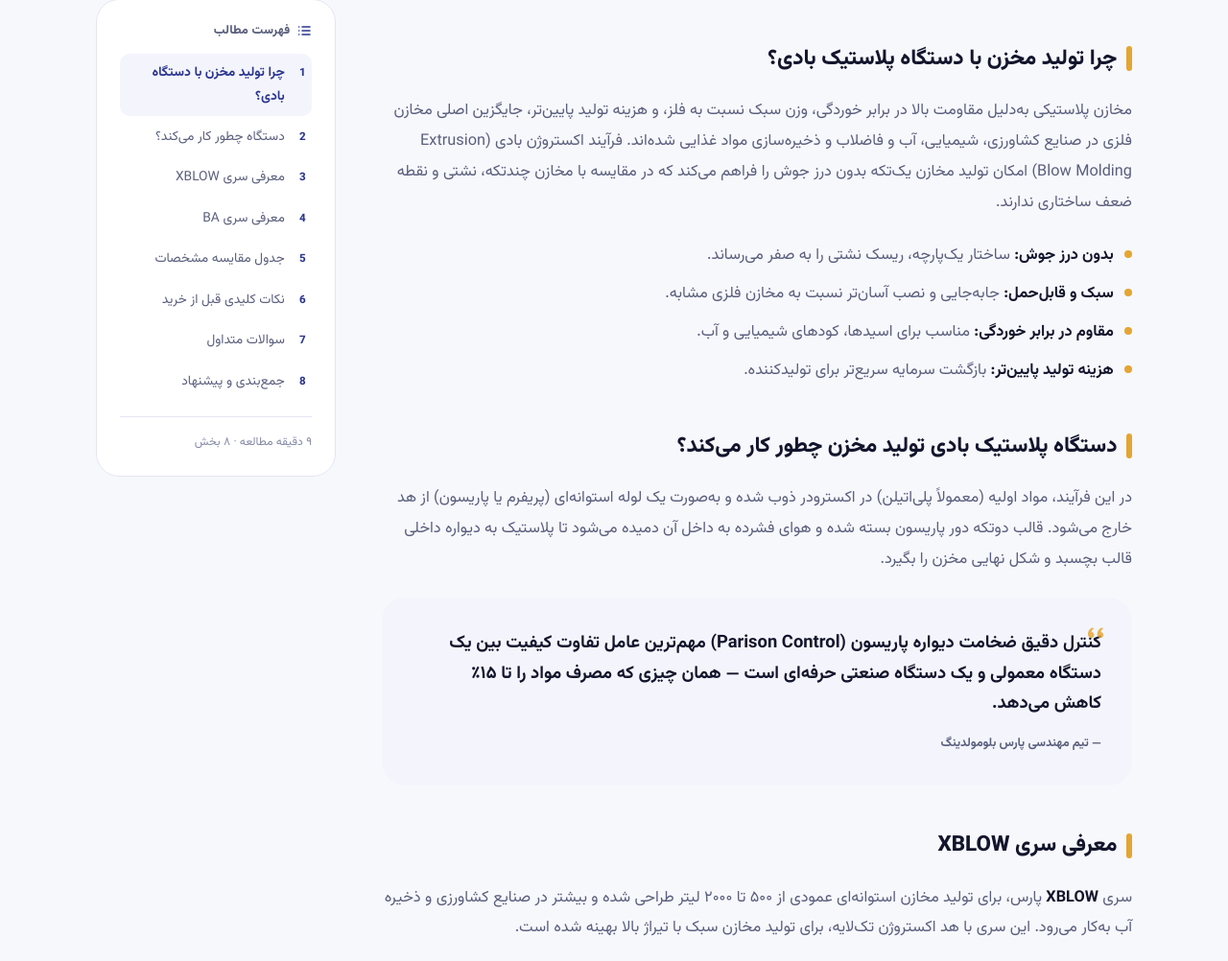
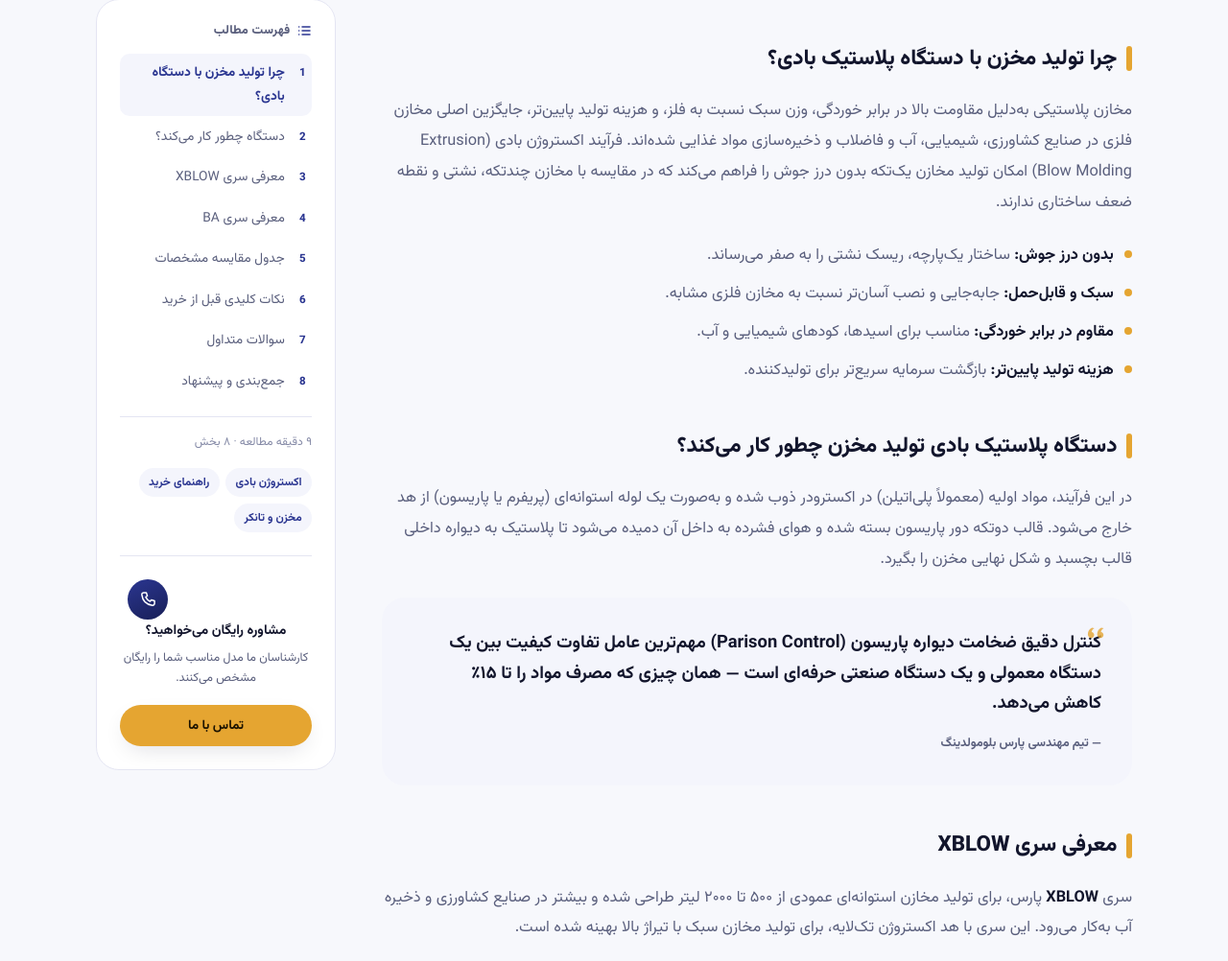
Before and after one commit to yasharomranie/Parsbm, a PHP site: page /post.html in a window 1280 px wide. Shown: the part 1189-2191 px from the top of the page at 96% size. Run offline with PHP 8.4, Linux system fonts and the light colour scheme.

Commit message:
Fill the empty space below the TOC sidebar with real content
The sticky table-of-contents card left a bare gap below it once the
main article content ran past the (shorter) TOC list. Added two small
real-content widgets instead of leaving it blank: category tag pills
and a compact 'free consultation' contact card - both common, useful
sidebar patterns for a guide article rather than placeholder filler.

Fixed a CSS bleed while doing it: the numbered-list counter styling
was scoped to '.toc a' (any link inside the sidebar), so it leaked a
stray digit onto the new tag pills too. Scoped it to '.toc ol a'.

Co-Authored-By: Claude Sonnet 5 <noreply@anthropic.com>
Claude-Session: https://claude.ai/code/session_01YNgc93h2V9EGLYMNNPx4SE

```diff
--- a/assets/css/style.css
+++ b/assets/css/style.css
@@ -1449,22 +1449,52 @@ h1, h2, h3, h4 { font-weight: 700; line-height: 1.32; }
 .toc h2 svg { width: 16px; height: 16px; color: var(--color-primary); }
 .toc ol { display: flex; flex-direction: column; gap: 0.15rem; counter-reset: toc; }
 .toc li { counter-increment: toc; }
-.toc a {
+/* Scoped to .toc ol a (not the broader .toc a) so the numbered-list
+   counter below doesn't bleed onto the tag pills / CTA link that also
+   live inside .toc but aren't part of the <ol>. */
+.toc ol a {
   display: flex; align-items: baseline; gap: 0.5rem;
   padding: 0.5rem 0.4rem;
   border-radius: var(--radius-sm);
   font-size: 0.86rem; color: var(--color-text-muted);
   transition: background var(--dur-fast), color var(--dur-fast);
 }
-.toc a::before {
+.toc ol a::before {
   content: counter(toc);
   font-variant-numeric: tabular-nums;
   font-weight: 800; font-size: 0.72rem; color: var(--color-primary);
   min-width: 1.2em;
 }
-.toc a:hover { background: var(--color-primary-50); color: var(--color-primary); }
-.toc a.is-active { background: var(--color-primary-50); color: var(--color-primary); font-weight: 700; }
+.toc ol a:hover { background: var(--color-primary-50); color: var(--color-primary); }
+.toc ol a.is-active { background: var(--color-primary-50); color: var(--color-primary); font-weight: 700; }
 .toc__progress-note { margin-top: var(--space-sm); padding-top: var(--space-sm); border-top: 1px solid var(--color-border); font-size: 0.76rem; color: var(--color-text-faint); }
+
+.toc__tags { display: flex; flex-wrap: wrap; gap: 0.4rem; margin-top: var(--space-sm); }
+.toc__tags a {
+  font-size: 0.74rem; font-weight: 700;
+  padding: 0.3rem 0.65rem;
+  border-radius: var(--radius-full);
+  background: var(--color-primary-50);
+  color: var(--color-primary);
+  transition: background var(--dur-fast), color var(--dur-fast);
+}
+.toc__tags a:hover { background: var(--color-primary); color: #fff; }
+
+.toc__cta {
+  margin-top: var(--space-md);
+  padding-top: var(--space-md);
+  border-top: 1px solid var(--color-border);
+  text-align: center;
+}
+.toc__cta-icon {
+  width: 42px; height: 42px; margin-inline: auto 0.5rem;
+  border-radius: 50%;
+  background: linear-gradient(155deg, var(--brand-navy-500), var(--brand-navy-700));
+  color: #fff;
+  display: flex; align-items: center; justify-content: center;
+}
+.toc__cta strong { display: block; font-size: 0.88rem; margin-bottom: 0.3rem; }
+.toc__cta p { font-size: 0.78rem; color: var(--color-text-muted); margin-bottom: var(--space-sm); }
 
 /* Article typography */
 .post-body {
--- a/post.html
+++ b/post.html
@@ -323,6 +323,19 @@
             <li><a href="#sec-8">جمع‌بندی و پیشنهاد</a></li>
           </ol>
           <p class="toc__progress-note">۹ دقیقه مطالعه · ۸ بخش</p>
+
+          <div class="toc__tags">
+            <a href="category.html">اکستروژن بادی</a>
+            <a href="category.html">راهنمای خرید</a>
+            <a href="category.html">مخزن و تانکر</a>
+          </div>
+
+          <div class="toc__cta">
+            <span class="toc__cta-icon"><svg width="20" height="20"><use href="#i-phone"/></svg></span>
+            <strong>مشاوره رایگان می‌خواهید؟</strong>
+            <p>کارشناسان ما مدل مناسب شما را رایگان مشخص می‌کنند.</p>
+            <a class="btn btn--primary btn--sm btn--block" href="index.html#contact">تماس با ما</a>
+          </div>
         </aside>
 
       </div>
```
